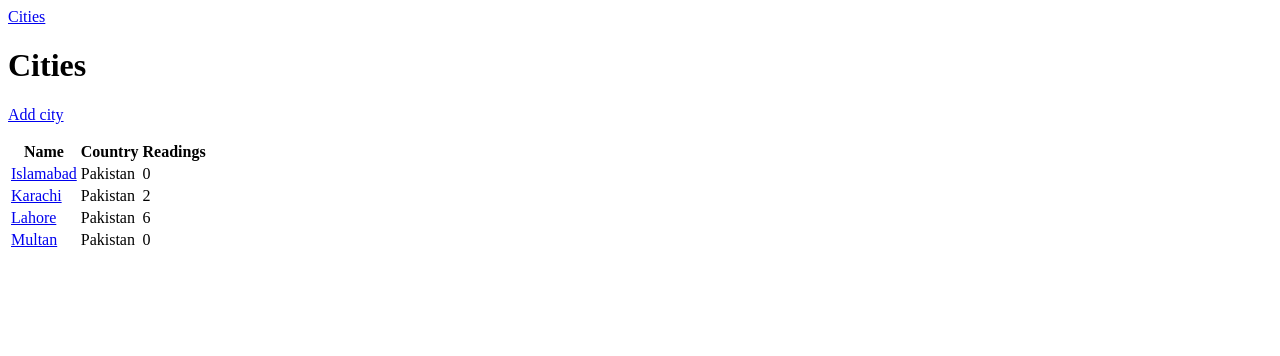
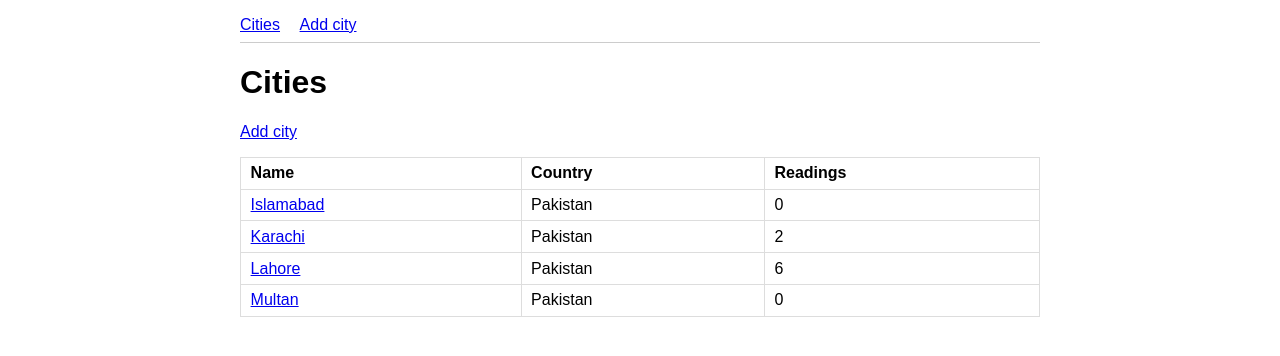
Before and after one commit to salarnaseem0306/weatherlog, a Django app: page /cities/ in a window 1280 px wide. Shown: the top 356 px of the page. Run offline with Django 5.2, Linux system fonts and the light colour scheme; data comes from the database, SQL or seed files in the repository; both versions use the stored data as it was after the commit.

Commit message:
Add static CSS and navigation links

```diff
--- /dev/null
+++ b/readings/static/readings/style.css
@@ -0,0 +1,43 @@
+body {
+  font-family: sans-serif;
+  max-width: 800px;
+  margin: 0 auto;
+  padding: 1rem;
+}
+
+nav {
+  border-bottom: 1px solid #ccc;
+  padding-bottom: 0.5rem;
+  margin-bottom: 1rem;
+}
+
+nav a {
+  margin-right: 1rem;
+}
+
+table {
+  border-collapse: collapse;
+  width: 100%;
+}
+
+th, td {
+  border: 1px solid #ddd;
+  padding: 0.4rem 0.6rem;
+  text-align: left;
+}
+
+.messages {
+  list-style: none;
+  padding: 0;
+}
+
+.messages li {
+  background: #e6f4ea;
+  border: 1px solid #b7dfc2;
+  padding: 0.5rem;
+  margin-bottom: 0.5rem;
+}
+
+.errorlist {
+  color: #b00020;
+}
--- a/readings/templates/readings/base.html
+++ b/readings/templates/readings/base.html
@@ -1,14 +1,17 @@
+{% load static %}
 <!doctype html>
 <html lang="en">
 <head>
   <meta charset="utf-8">
   <title>{% block title %}WeatherLog{% endblock %}</title>
+  <link rel="stylesheet" href="{% static 'readings/style.css' %}">
 </head>
 <body>
   <nav>
     <a href="{% url 'city_list' %}">Cities</a>
+    <a href="{% url 'city_create' %}">Add city</a>
   </nav>
-    <main>
+  <main>
     {% if messages %}
       <ul class="messages">
         {% for message in messages %}
--- a/readings/views.py
+++ b/readings/views.py
@@ -71,7 +71,10 @@ def reading_create(request, city_id):
             reading.city = city
             reading.save()
             messages.success(request, "Reading saved")
-            return redirect("city_detail", pk=city.pk)
+            # return redirect("city_detail", pk=city.pk)
+
+
+            return city_detail(request, city.pk)
     else:
         form = ReadingForm(city=city)
     return render(
```
Also changed, not shown: NOTES.md (+9 -0 lines), db.sqlite3.
